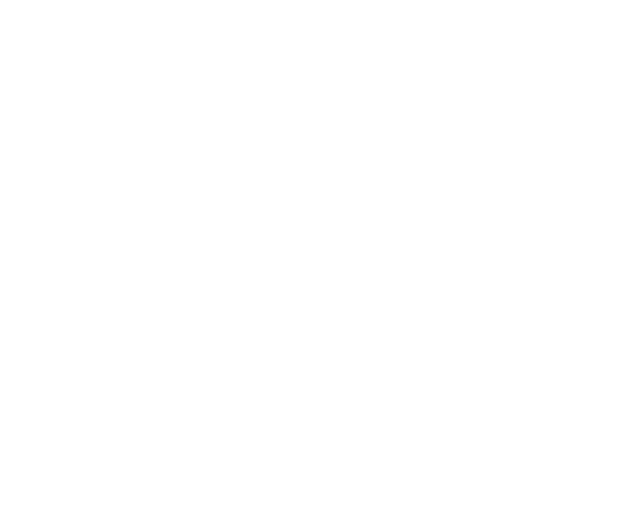
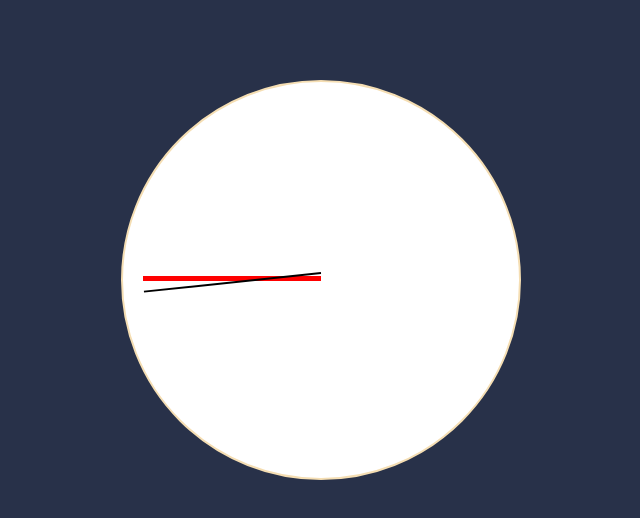
Before and after one commit to avinashpanchal123/Wall-Clock, a plain HTML site: page index.html in a window 1280 px wide. Shown: the whole page, without its empty margins (319-959 px from the left). Drawn offline with Linux system fonts and the light colour scheme.

Commit message:
minute hand logic done

```diff
--- a/index.html
+++ b/index.html
@@ -4,9 +4,22 @@
     <meta charset="UTF-8">
     <meta http-equiv="X-UA-Compatible" content="IE=edge">
     <meta name="viewport" content="width=device-width, initial-scale=1.0">
-    <title>Document</title>
+    <title>CLOCK</title>
+    <link rel="stylesheet" href="style.css">
 </head>
 <body>
+    <div class="main_container">
+        <div class="clock_div">
+            <div id="hour_hand">
 
+            </div>
+
+            <div id="minute_hand">
+
+            </div>
+        </div>
+    </div>
 </body>
 </html>
+
+<script src="index.js"></script>
--- a/index.js
+++ b/index.js
@@ -0,0 +1,26 @@
+let hour_hand = document.getElementById("minute_hand");
+
+const d = new Date();
+let hour = d.getHours();
+let minutes = d.getMinutes();
+
+console.log(minutes);
+console.log(hour % 12);
+// initial position of minute hand
+let initialPosition =((minutes) * 6 ) % 360  + 90  ;
+
+hour_hand.style.transform =  `rotate(${initialPosition}deg)`
+
+
+
+
+let interval = setInterval(() => {
+
+
+     initialPosition = (initialPosition + 6) % 360
+     console.log(initialPosition);
+     hour_hand.style.transform = `rotate(${initialPosition}deg)`;
+}, 1000 * 60 );
+
+
+let initialHOUR
--- /dev/null
+++ b/style.css
@@ -0,0 +1,43 @@
+* {
+  box-sizing: border-box;
+  margin: 0;
+  padding: 0;
+}
+
+body {
+  text-align: center;
+  background-color: #283149;
+}
+
+.clock_div {
+    width: 25rem;
+    height: 25rem;
+    border: 2px solid wheat;
+    background-color: white;
+    margin: 10vh auto;
+    border-radius: 50%;
+    position: relative;
+    /* padding-top: 48%; */
+}
+
+#hour_hand{
+    width: 45%;
+    margin-left: 5%;
+    height: 0.3rem;
+    background-color: red;
+    position: absolute;
+    top: 49%;
+}
+
+#minute_hand{
+    width: 45%;
+    margin-left: 5%;
+    height: 0.15rem;
+    background-color: black;
+    margin-top: 48%;
+    /* position: absolute;
+    z-index: 3; */
+    /* transform: rotate(90deg); */
+    transform-origin: 100% 50%;
+
+}
```
